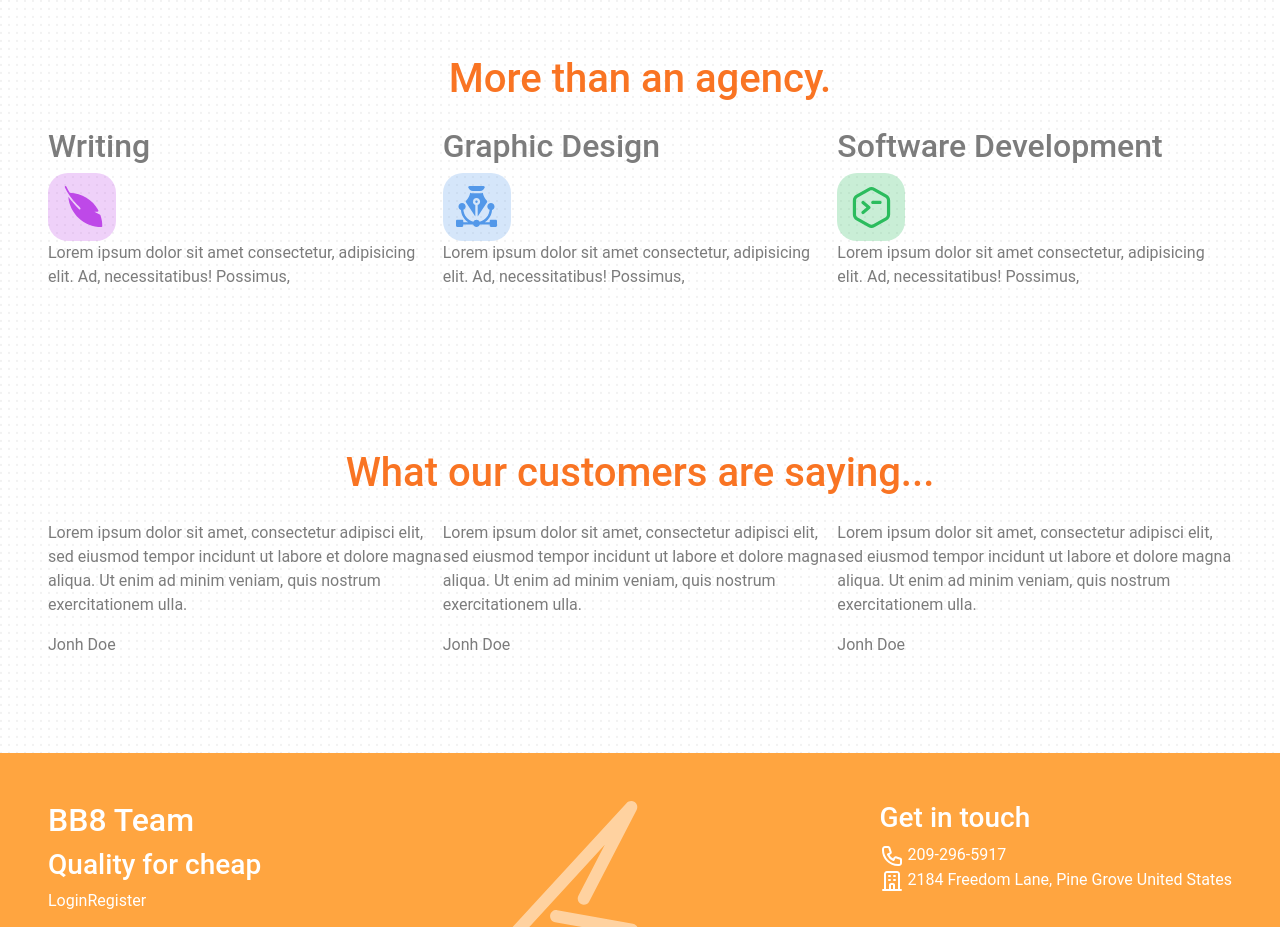
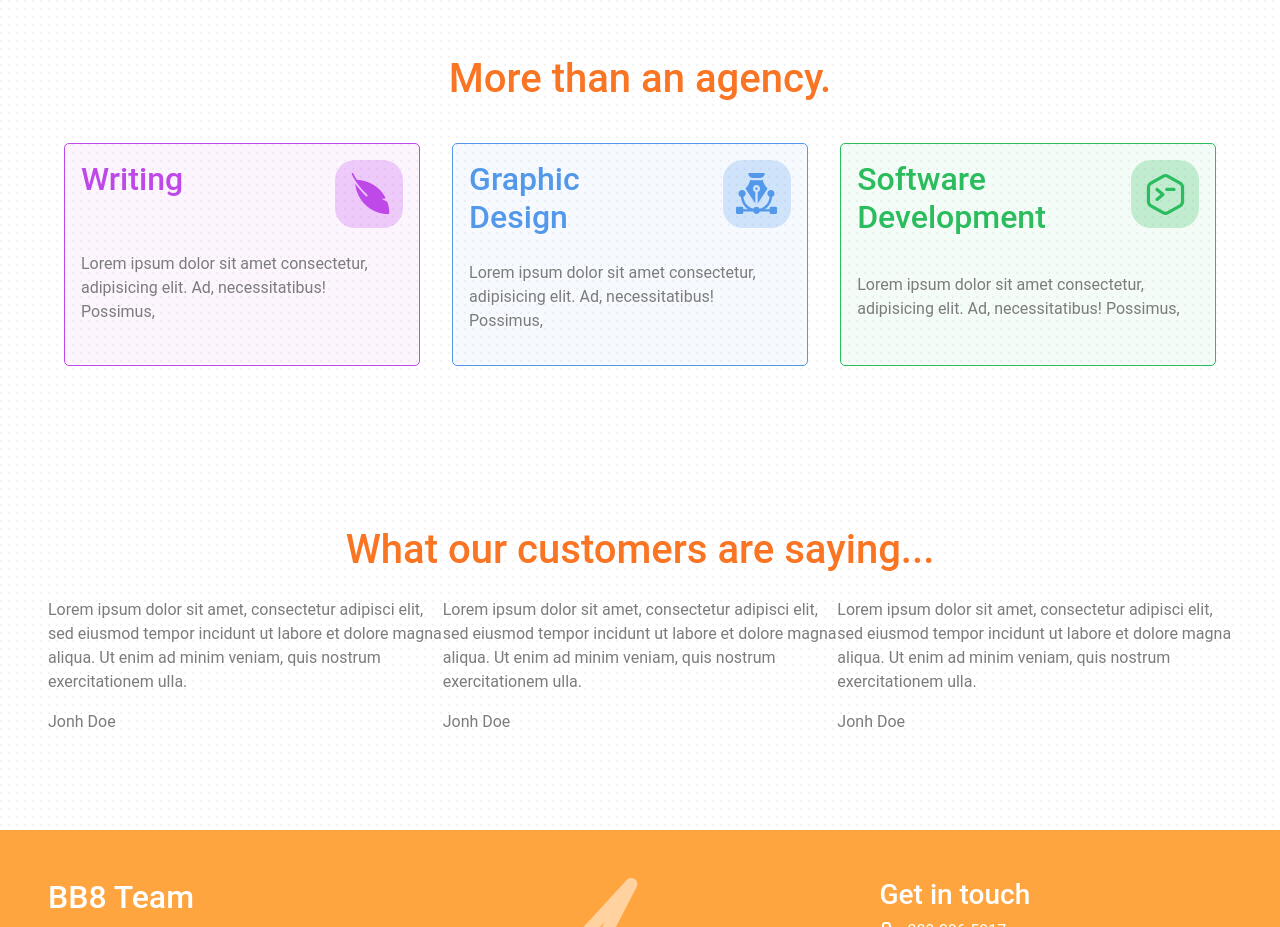
Before and after one commit to LuzianeFreitas/bb8-team, a Vue app: page /#/Home in a window 1280 px wide. Shown: the part 1240-2167 px from the top of the page. Built offline with nearby package versions, Linux system fonts and the light colour scheme.

Commit message:
finish productSection

```diff
--- a/src/components/productsSection/ProductsSection.vue
+++ b/src/components/productsSection/ProductsSection.vue
@@ -1,7 +1,7 @@
 <template>
     <div class="container-products p-5">
         <h1 class="title pb-3 text-center">More than an agency.</h1>
-        <div class="d-flex">
+        <div class="d-flex justify-content-around container-products">
             <article>
                 <h2>Writing</h2>
                 <img src="../../assets/writing.svg" alt="writing">
@@ -34,5 +34,47 @@ export default {
 </script>
 
 <style>
+.container-products article {
+    display: grid;
+    grid-template-columns: 1fr 1fr;
+    grid-template-rows: auto;
+    grid-template-areas: "title icon"
+    "content content";
 
+    margin: 1rem;
+    padding: 1rem;
+    border: 1px solid;
+    border-radius: 5px;
+}
+
+.container-products article h2 {
+    grid-area: title;
+}
+
+.container-products article img {
+    grid-area: icon;
+    justify-self: end
+}
+
+.container-products article p {
+    grid-area: content;
+    color: var(--light-gray);
+    padding-top: 1rem;
+}
+
+.container-products article:nth-child(1){
+    color: #BE49E8;
+    border-color: #BE49E8;
+    background-color: rgba(190, 73, 232, 0.05);
+}
+.container-products article:nth-child(2){
+    color: #5398E9;
+    border-color: #5398E9;
+    background-color: rgba(90, 155, 233, 0.05);
+}
+.container-products article:nth-child(3){
+    color: #2BBC5D;
+    border-color: #2BBC5D;
+    background-color: rgba(43, 188, 93, 0.05);
+}
 </style>
```
Also changed, not shown: src/assets/aspas.svg (added).
